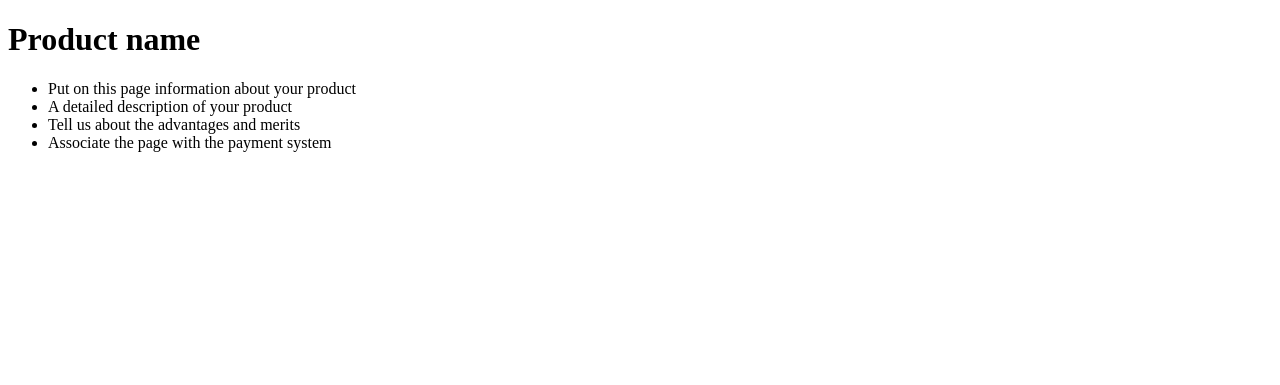
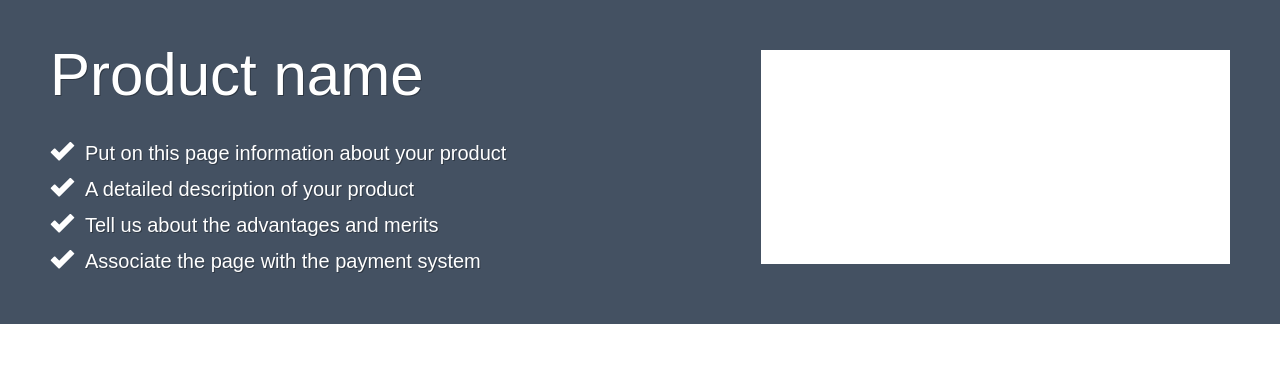
Before and after one commit to AleksandrChistov/html5_css3, a plain HTML site: page index.html in a window 1280 px wide. Drawn offline with Linux system fonts and the light colour scheme.

Commit message:
Добавил блоку Header контейнер, картинки и стили

```diff
--- a/index.html
+++ b/index.html
@@ -7,7 +7,9 @@
   <link rel="stylesheet" href="style.css">
 </head>
 <body>
+  <div class="container">
     <header class="header">
+      <div class="header-text">
         <h1 class="title">Product name</h1>
         <ul class="header-list">
           <li class="header-list__item">
@@ -23,7 +25,9 @@
             Associate the page with the payment system
           </li>
         </ul>
+      </div>
       <img src="img/shape.jpg" alt="Header image" class="header__img">
     </header>
+  </div>
 </body>
 </html>
--- a/style.css
+++ b/style.css
@@ -0,0 +1,47 @@
+* {
+  margin: 0;
+  padding: 0;
+  box-sizing: border-box;
+  font-family: Arial, sans-serif;
+  font-weight: 400;
+}
+
+.container {
+  max-width: 1280px;
+  margin: 0 auto;
+}
+
+.header {
+  padding: 50px;
+  background-color: #445162;
+  color: #fff;
+  display: flex;
+  justify-content: space-between;
+  flex-wrap: wrap;
+}
+
+.title {
+  font-size: 60px;
+  line-height: 50px;
+  margin-bottom: 35px;
+  text-shadow: 1px 1px 0 rgba(0, 0, 0, 0.3);
+}
+
+.header-list {
+  list-style-type: none;
+  margin-bottom: -5px;
+}
+
+.header-list__item {
+  font-size: 20px;
+  line-height: 36px;
+  padding-left: 35px;
+  text-shadow: 1px 1px 0 rgba(0, 0, 0, 0.3);
+  background: url('img/check_icon.png') left 7px no-repeat;
+}
+
+.header__img {
+  width: 469px;
+  max-width: 100%;
+  height: 214px;
+}
```
Also changed, not shown: img/check_icon.png (added). Lines whose indentation alone changed are shown as unchanged.
